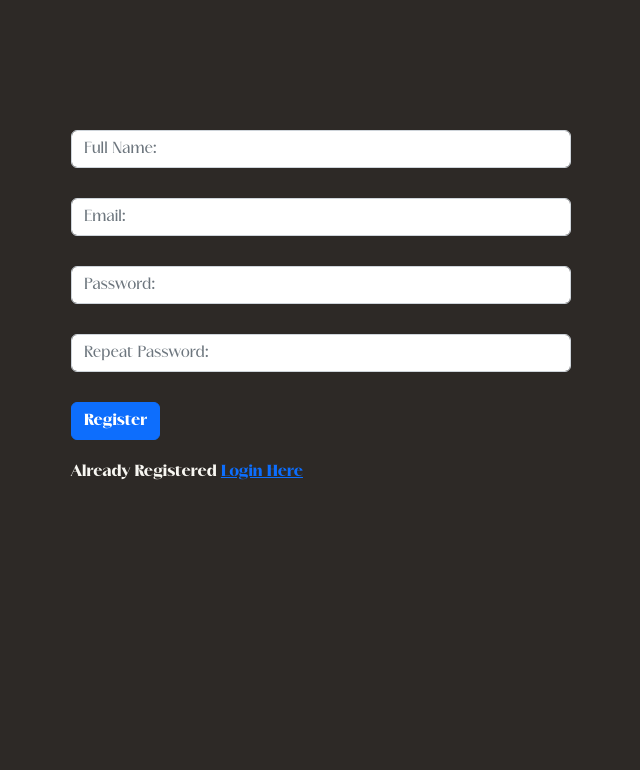
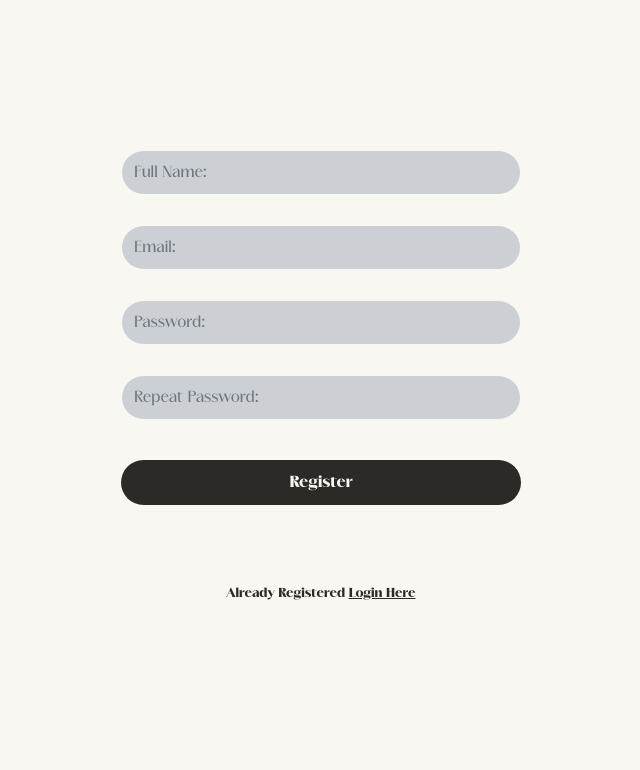
Before and after one commit to jcla27/Pomodoro, a PHP site: page /registration.php in a window 1280 px wide. Shown: the top 770 px of the page, without its empty margins (319-959 px from the left). Run offline with PHP 8.4, Linux system fonts and the light colour scheme.

Commit message:
Update style1.css

```diff
--- a/src/style1.css
+++ b/src/style1.css
@@ -1,30 +1,34 @@
 @font-face {
     font-family: 'Merchant';
-    src: url(../Merchant/Merchant-Black.otf);
+    src: url(../src/Merchant/Merchant-Black.otf);
 }
 
 @font-face {
     font-family: 'Merchant-Light';
-    src: url(../Merchant/Merchant-Light.otf);
+    src: url(../src/Merchant/Merchant-Light.otf);
 }
 
 * {
     word-spacing: 1px;
 }
 
+h1 {
+    color: #2d2926;
+    text-align: center;
+    margin-top: 50px;
+}
+
 body{
-    padding:80px;
-    background: #2d2926;
+    padding:100px;
+    background: #f8f7f2;
     font-family: 'Merchant';
 }
 .container{
-    max-width: 600px;
+    max-width: 500px;
     margin:0 auto;
     padding: 50px;
-    color: #f8f7f2;
-   /* background: rgb(210, 78, 78);
     border-radius: 30px;
-    box-shadow: rgba(100, 100, 111, 0.2) 0px 7px 29px 0px;*/
+    /* box-shadow: rgba(100, 100, 111, 0.2) 0px 7px 29px 0px; */
 }
 
 .alert {
@@ -36,15 +40,61 @@ body{
 .form-group{
     margin-bottom: 30px;
     font-family: 'Merchant-Light';
+    color: #7c7d80;
+    width: max;
 }
 
-.form-btn login{
-    color: #2d2926;
-    background-color: #f8f7f2;
+.form-control {
+    border-radius: 30px;
+    border-color: transparent;
+    background-color: #cccfd4;
+    height: 45px;
+}
+
+.form-btn {
+    align-items: center;
+    text-align: center;
+    justify-content: center;
+
+}
+
+.form-btn input{
+    color: #f8f7f2;
+    background-color: #2d2926;
+    border-color: transparent;
+    border-radius: 30px;
+    max-width: 500px;
+    border-radius: 30px;
+    width: 400px;
+    height: 45px;
+    margin-top: 10px;
+}
+
+.form-btn input:hover {
+    background-color: #2d2926;
+    color: #f8f7f2;
     border-color: transparent;
 }
 
+
 p {
-    margin-top: 20px;
-    color: #f8f7f2;
+    margin-top: 80px;
+    color: #2d2926;
+    font-size: 13px;
+    text-align: center;
 }
+
+/* img {
+    position: absolute;
+    size: 5px;
+    align-items: center;
+} */
+
+a {
+    color: #2d2926;
+    transition: color 0.5s;
+}
+
+a:hover {
+    color: #7c7d80;
+}
```
